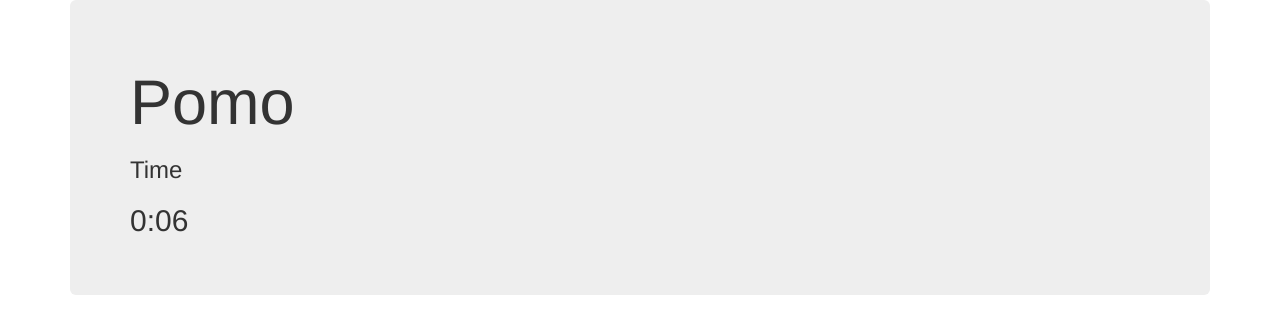
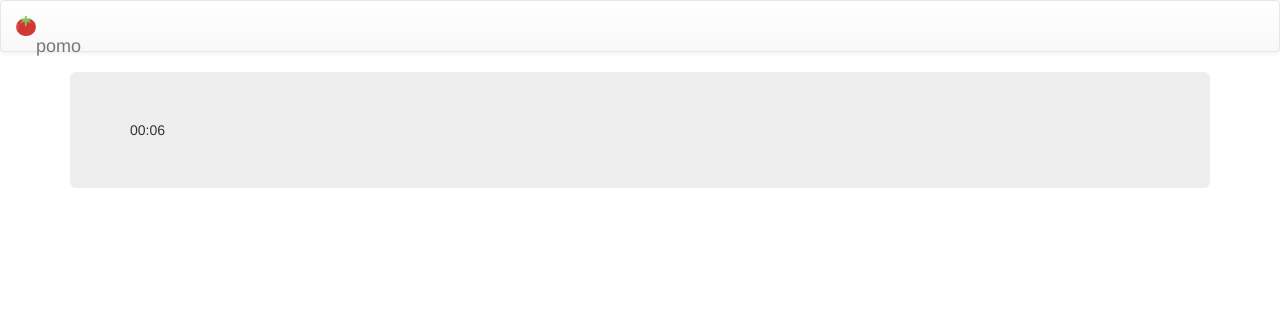
Before and after one commit to gafreax/pomo, a website: page public/index.html in a window 1280 px wide. Drawn offline with Linux system fonts and the light colour scheme.

Commit message:
messo a posto gli asset e la grafica

```diff
--- a/public/index.html
+++ b/public/index.html
@@ -15,10 +15,19 @@
     </head>
 
     <body>
+        <nav class="navbar navbar-default">
+            <div class="container-fluid">
+                <div class="navbar-header">
+                    <a class="navbar-brand" href="#">
+                        <img alt="Brand" src="images/favicon.png" width="20" height="20">
+                        &nbsp; &nbsp; pomo
+                    </a>
+                </div>
+            </div>
+        </nav>
         <div class="container">
             <div class="jumbotron">
-                <h1>Pomo</h1>
-                <h3>Time <h2> <span id="min">0</span>:<span id="sec">0</span></h2></h3>
+                <span id="min">00</span>:<span id="sec">00</span>
             </div>
         </div>
         <div class="container">
@@ -52,7 +61,7 @@
                 });
                 timeDiv.html(0);
             } else {
-                timeDiv.html(min);
+                timeDiv.html(min > 9 ? min : "0" + min);
             }
         }
 
```
Also changed, not shown: src/index.html (+12 -3 lines).
